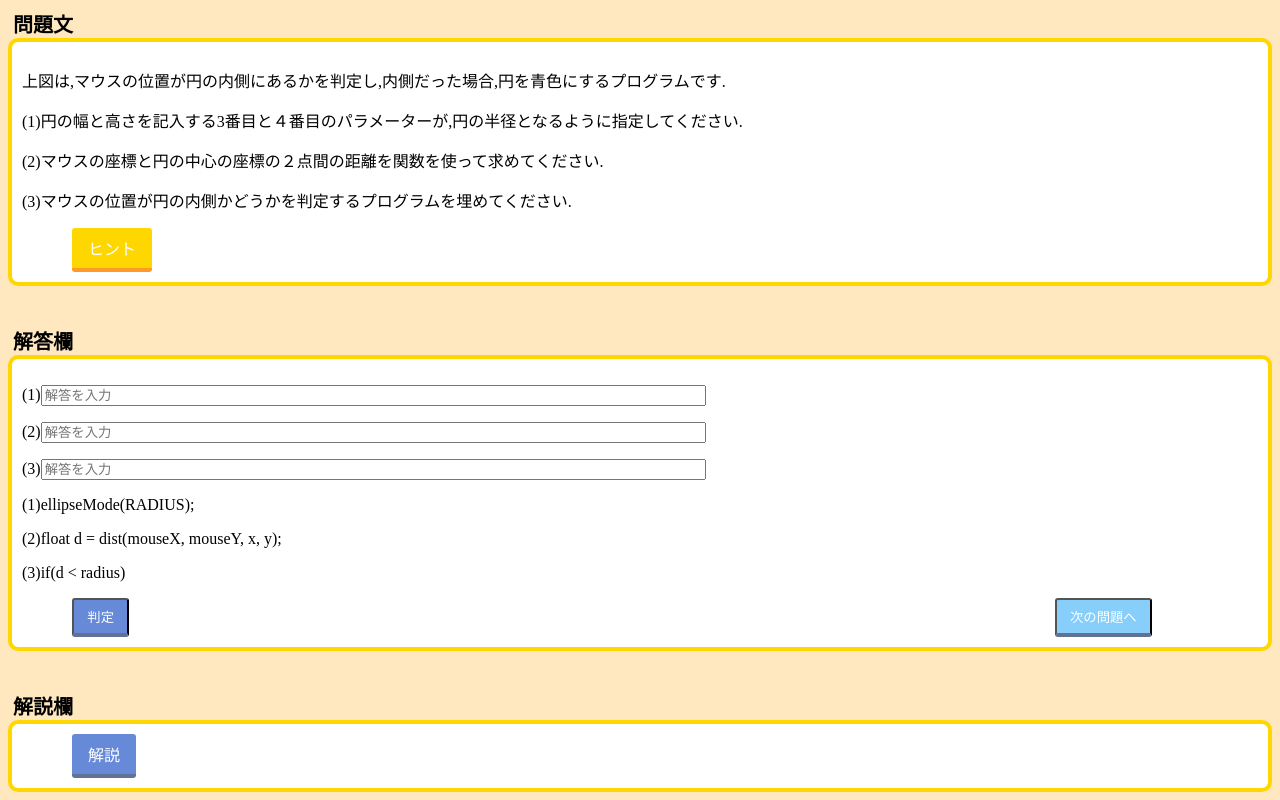
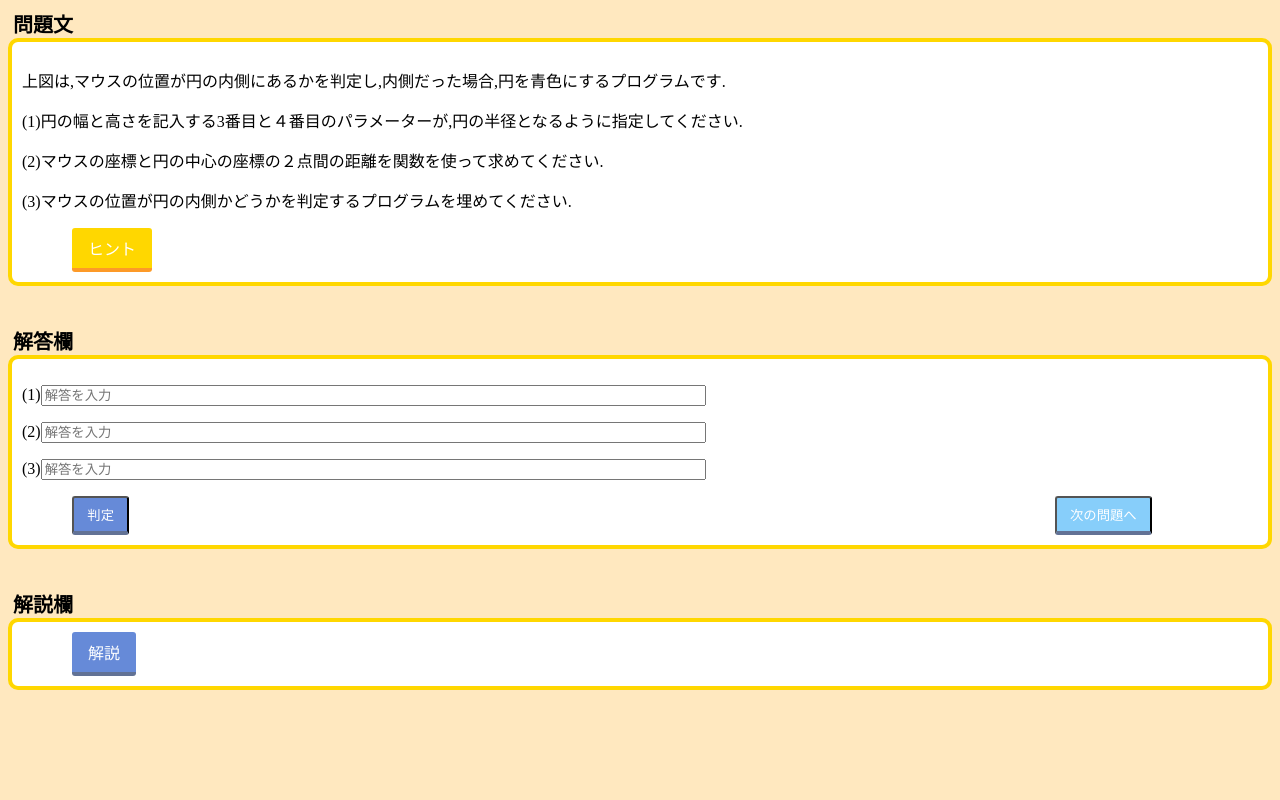
Before and after one commit to o-saringu/5-3_tyuukyuu, a plain HTML site: page index.html in a window 1280 px wide. Shown: the part 729-1529 px from the top of the page. After the commit the page ends 1427 px from the top, so only its background shows below. Drawn offline with Linux system fonts and the light colour scheme.

Commit message:
Update index.html

```diff
--- a/index.html
+++ b/index.html
@@ -64,11 +64,6 @@
 	</p>
 
 
-
-	<p>(1)ellipseMode(RADIUS);</p>
-	<p>(2)float d = dist(mouseX, mouseY, x, y);</p>
-	<p>(3)if(d < radius)</p>
-
 	<input type="button" id="btn" value="判定">
 
 	<input type="button"  id="btn2" onclick="location.href='https://o-saringu.github.io/5-3_jyoukyuu/'"value="次の問題へ">
```
